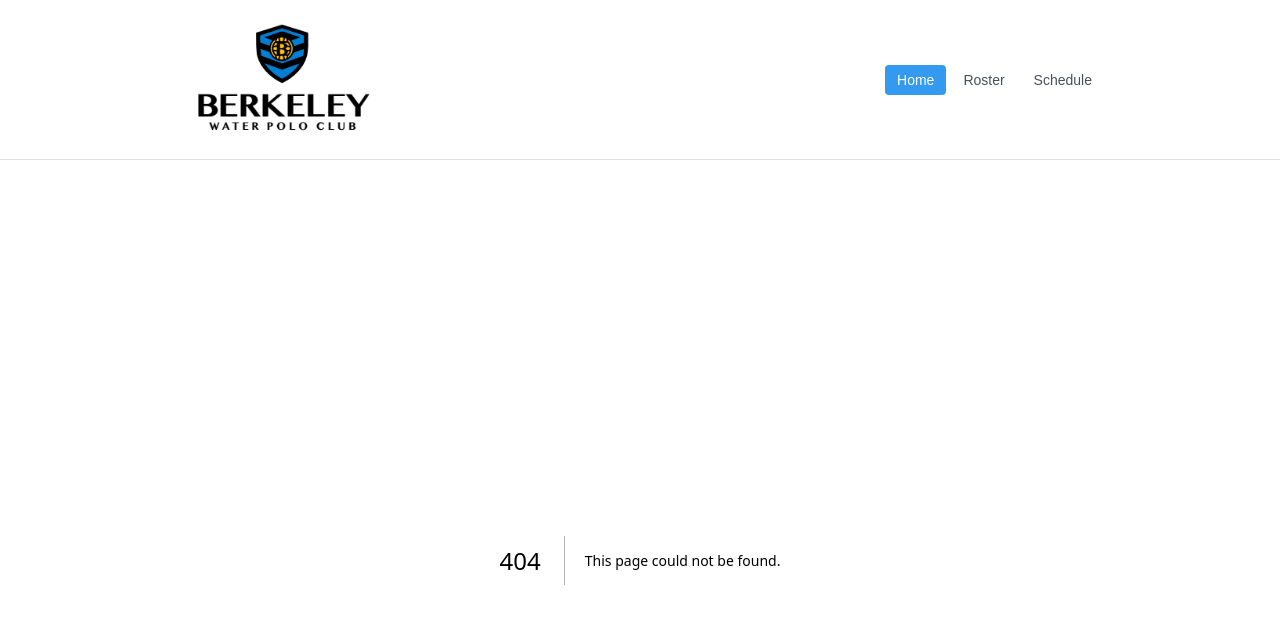
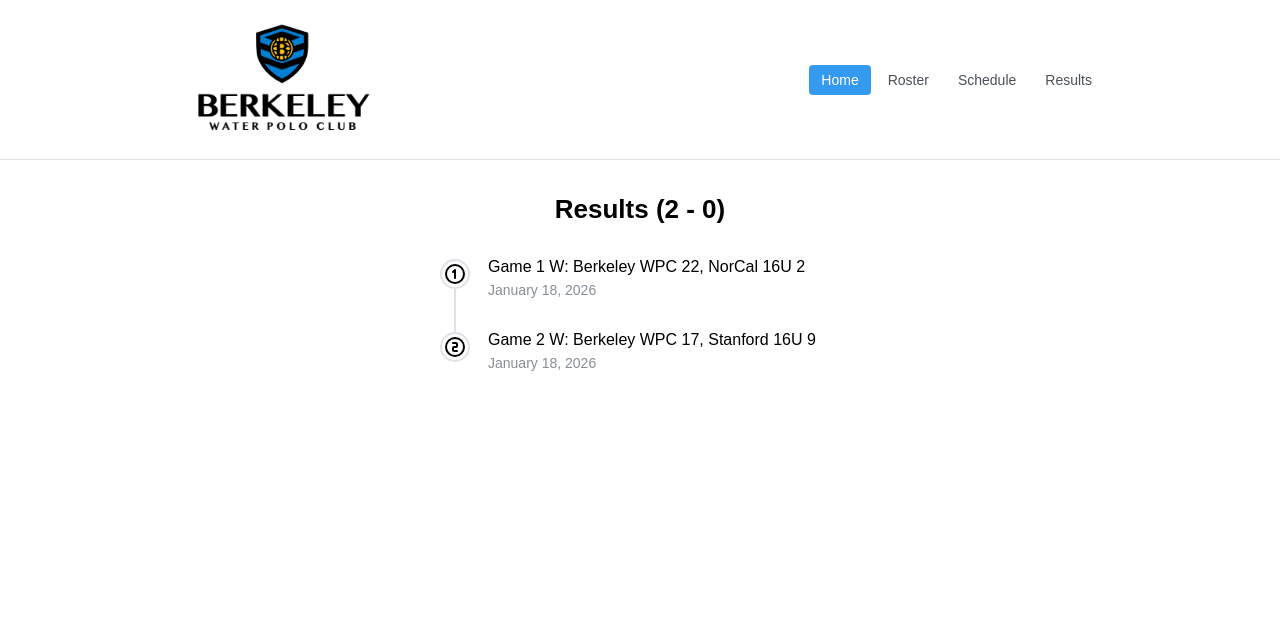
Before and after one commit to curtischen03/BerkeleyWPC, a Next.js app: page /results in a window 1280 px wide. Before the commit this address had no page. Shown: the top 624 px of the page. Built offline with nearby package versions, Linux system fonts and the light colour scheme.

Commit message:
Add results data along with results page

```diff
--- /dev/null
+++ b/app/results/page.tsx
@@ -0,0 +1,48 @@
+"use client";
+import { Container, Timeline, Text, Title } from "@mantine/core";
+import Image from "next/image";
+import resultsData from "../../data/results";
+
+export default function ResultsPage() {
+  const items = resultsData.map((item, index) => (
+    <Timeline.Item
+      key={index}
+      bullet={
+        <Image
+          src={item.icon}
+          alt={`${item.title} icon`}
+          width={24}
+          height={24}
+        />
+      }
+      title={item.title}
+    >
+      <Text c="dimmed" size="sm">
+        {item.date}
+      </Text>
+    </Timeline.Item>
+  ));
+
+  return (
+    <Container py="xl">
+      <Title order={2} ta="center" mb="xl">
+        Results (2 - 0)
+      </Title>
+      <Timeline
+        bulletSize={30}
+        lineWidth={2}
+        mx="auto"
+        styles={{
+          root: {
+            maxWidth: "400px",
+          },
+          itemBullet: {
+            backgroundColor: "white",
+          },
+        }}
+      >
+        {items}
+      </Timeline>
+    </Container>
+  );
+}
--- a/components/HeaderSimple.tsx
+++ b/components/HeaderSimple.tsx
@@ -10,6 +10,7 @@ const links = [
   { link: "/", label: "Home" },
   { link: "/roster", label: "Roster" },
   { link: "/schedule", label: "Schedule" },
+  { link: "/results", label: "Results" },
 ];
 
 export function HeaderSimple() {
--- /dev/null
+++ b/data/results.ts
@@ -0,0 +1,12 @@
+const resultsData = [
+    {
+        title: "Game 1 W: Berkeley WPC 22, NorCal 16U  2",
+        date: "January 18, 2026",
+        icon: "/circle-number-1.svg",
+    },
+    {
+        title: "Game 2 W: Berkeley WPC 17, Stanford 16U  9",
+        date: "January 18, 2026",
+        icon: "/circle-number-2.svg",
+    }]
+export default resultsData;
```
